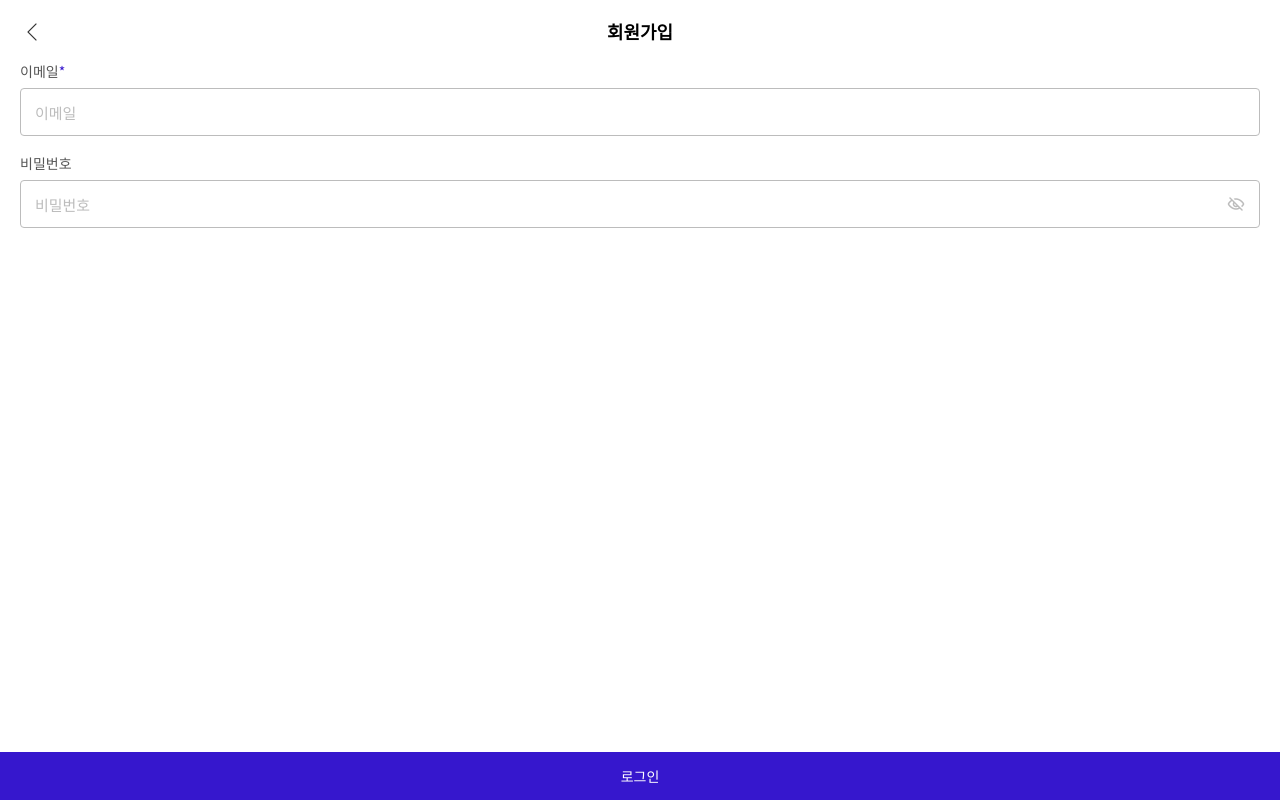
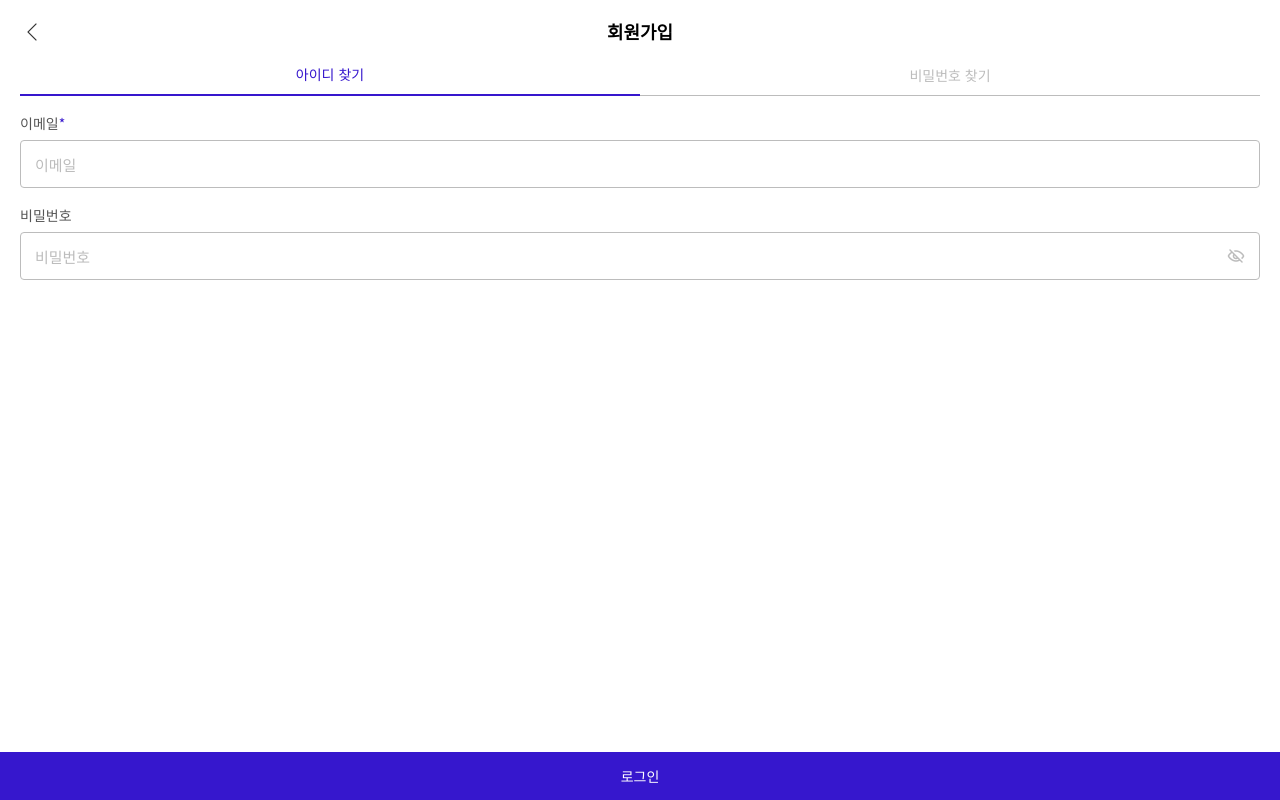
Before and after one commit to zipkimi/front-zipkimi, a React (Create React App) app: page /input in a window 1280 px wide. Built offline with nearby package versions, Linux system fonts and the light colour scheme.

Commit message:
[components] Tab 컴포넌트 구현

```diff
--- /dev/null
+++ b/src/components/ZTab/ZTab.style.ts
@@ -0,0 +1,17 @@
+import styled from "styled-components";
+
+export const TabWrapper = styled.nav`
+  display: flex;
+`;
+
+export const TabBtn = styled.button<{ isSelected: boolean }>`
+  border: none;
+  border-bottom: ${({ isSelected }) => (isSelected ? "2px" : "1px")} solid
+    ${({ theme, isSelected }) =>
+      isSelected ? theme.COLOR.original : theme.COLOR.gray};
+  width: 100%;
+  padding-bottom: 10px;
+  font-size: ${({ theme }) => theme.SIZE.font13};
+  color: ${({ theme, isSelected }) =>
+    isSelected ? theme.COLOR.original : theme.COLOR.gray};
+`;
--- /dev/null
+++ b/src/components/ZTab/ZTab.tsx
@@ -0,0 +1,40 @@
+import React, { useEffect, useState } from "react";
+import * as S from "./ZTab.style";
+
+type Props = {
+  tabs: string[];
+  onChangeTab: (tabName: string) => void;
+};
+
+const ZTab = ({ tabs, onChangeTab }: Props) => {
+  const [selectedTab, setSelectedTab] = useState("");
+
+  useEffect(() => {
+    if (!selectedTab) {
+      setSelectedTab(tabs[0]);
+    }
+  }, [tabs]);
+
+  const selectTab = (tabName: string) => {
+    setSelectedTab(tabName);
+    onChangeTab(tabName);
+  };
+
+  return (
+    <S.TabWrapper>
+      {tabs.map((tab) => (
+        <S.TabBtn
+          key={tab}
+          type="button"
+          isSelected={selectedTab === tab}
+          onClick={() => selectTab(tab)}
+        >
+          <span>{tab}</span>
+          <span aria-hidden="true" />
+        </S.TabBtn>
+      ))}
+    </S.TabWrapper>
+  );
+};
+
+export default ZTab;
--- a/src/pages/input/index.tsx
+++ b/src/pages/input/index.tsx
@@ -6,6 +6,7 @@ import ZButton from "../../components/ZButton/ZButton";
 import FormLayout from "../../components/Layout/Form.layout";
 import { BodyStyle } from "../../style/style";
 import HeaderLayout from "../../components/Layout/Header.layout";
+import ZTab from "../../components/ZTab/ZTab";
 
 const Index = () => {
   const {
@@ -56,6 +57,10 @@ const Index = () => {
         onSubmit={handleSubmit(onSubmit)}
       >
         <HeaderLayout title="회원가입" btn="back" />
+        <ZTab
+          tabs={["아이디 찾기", "비밀번호 찾기"]}
+          onChangeTab={(e) => console.log(e)}
+        />
         <InputLayout htmlFor="email" label="이메일" required>
           <ZInputNew
             watch={watch}
```
